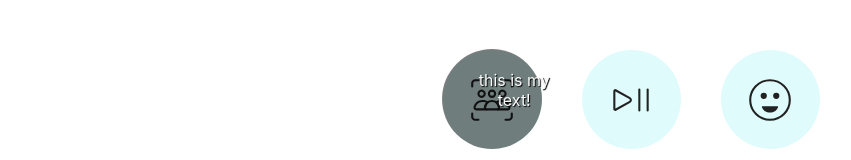
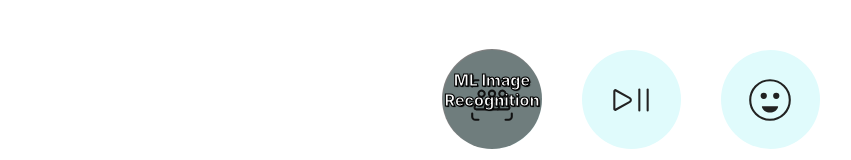
Before and after one commit to NikoRaisanen/personal-website, a React (Create React App) app: page / in a window 1280 px wide. Shown: the part 975-1135 px from the top of the page, without its empty margins (9-860 px from the left). Built offline with nearby package versions, Linux system fonts and the light colour scheme.

Commit message:
first gallery item completed

```diff
--- a/src/App.css
+++ b/src/App.css
@@ -85,9 +85,14 @@
 
 .gallery-text {
     position: absolute;
+    top: 10;
+    left: 0;
     color: rgb(251, 251, 251);
     text-shadow: 1px 1px 1px black;
     pointer-events: none;
+    -webkit-text-stroke: 1px black;
+    font-weight: 800;
+
 }
 
 .overlay {
--- a/src/components/Projects.js
+++ b/src/components/Projects.js
@@ -18,7 +18,7 @@ const Projects = () => {
                         <div className="circle">
 
                                 <span className="gallery-text">
-                                    this is my text!
+                                    ML Image Recognition
                                 </span>
                                 <img src={group} alt="project"/>
 
```
